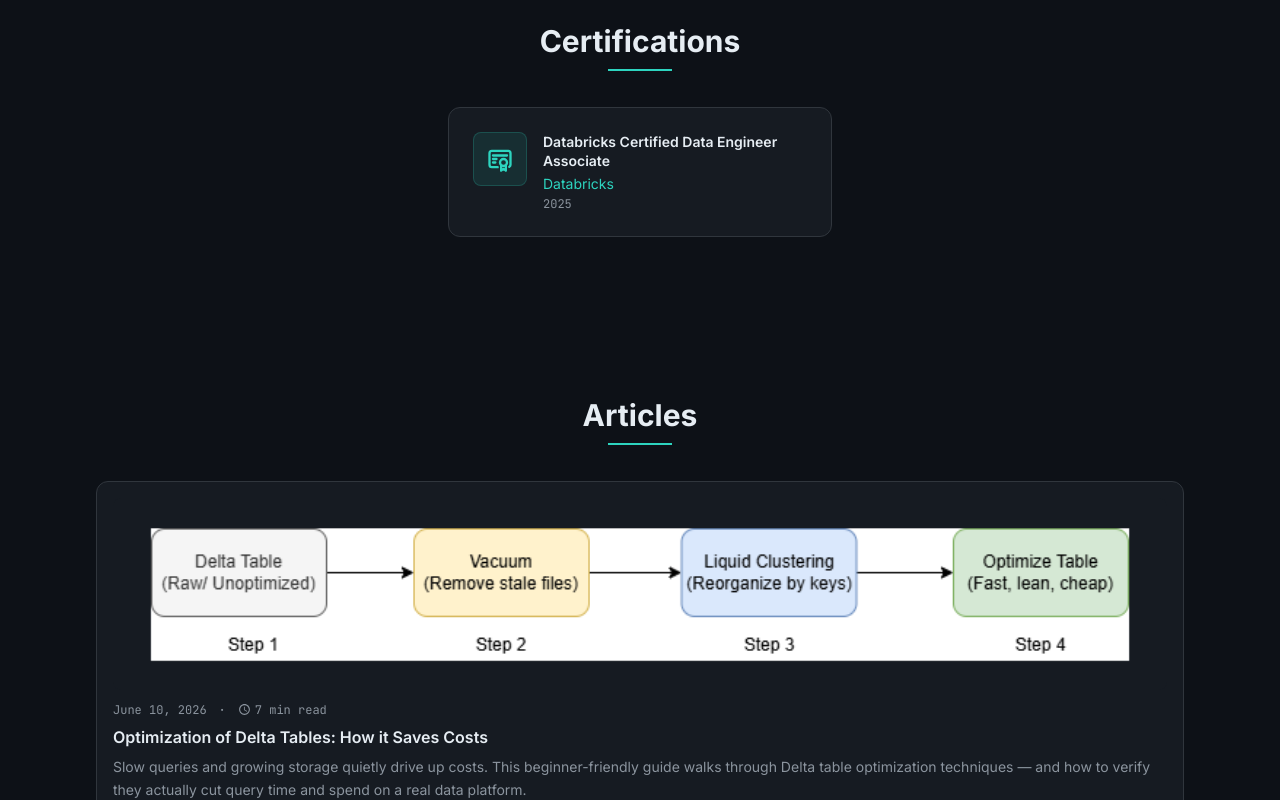
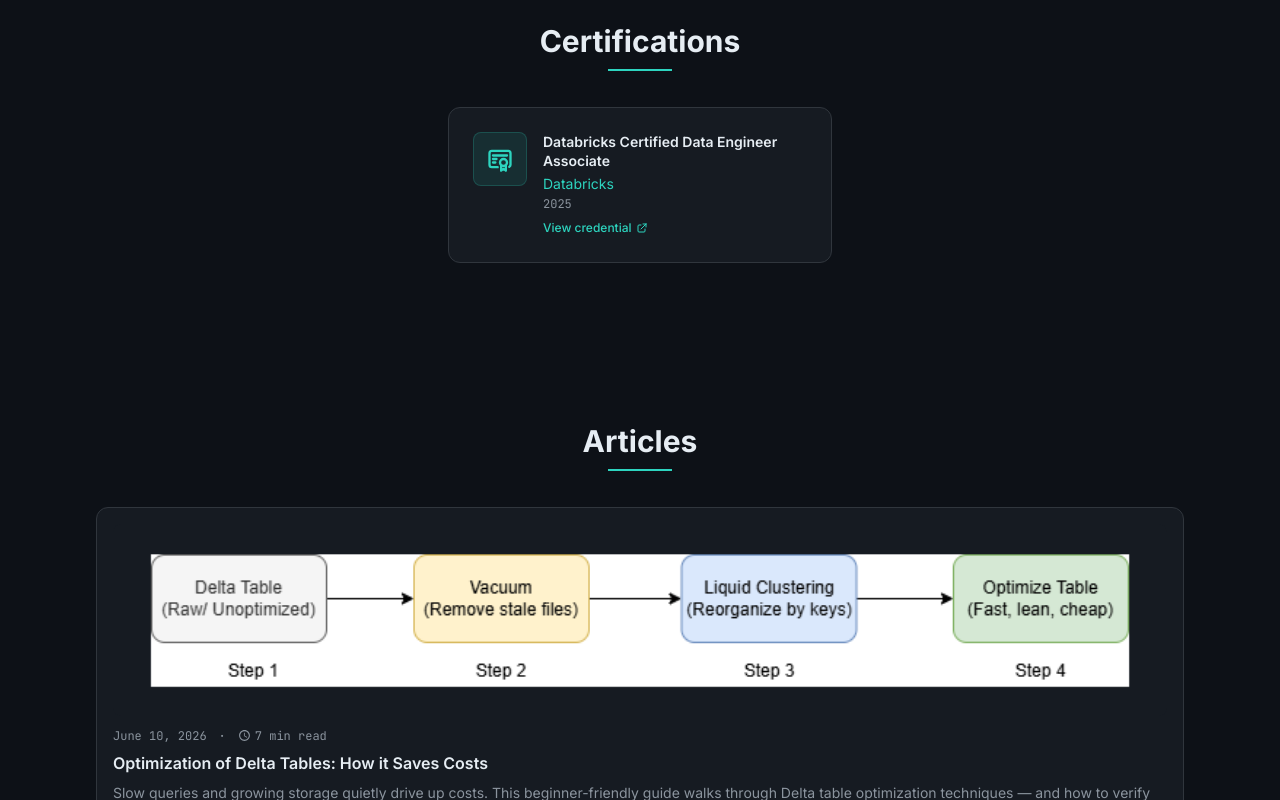
Before and after one commit to Shrinidhibhat87/Shrinidhibhat87.github.io, a React (Vite) app: page / in a window 1280 px wide. Shown: the part 7660-8460 px from the top of the page. Built offline with nearby package versions, Linux system fonts and the light colour scheme.

Commit message:
Add credential link to Databricks certification

```diff
--- a/src/components/Certifications.jsx
+++ b/src/components/Certifications.jsx
@@ -9,6 +9,7 @@
 
 import { useIntersectionMultiple } from '../hooks/useIntersection.js';
 import { TbCertificate } from 'react-icons/tb';
+import { HiOutlineExternalLink } from 'react-icons/hi';
 import { certifications } from '../data/certifications.js';
 
 export default function Certifications() {
@@ -46,6 +47,20 @@ export default function Certifications() {
               </h3>
               <p className="text-teal text-sm">{cert.issuer}</p>
               <p className="text-text-muted text-xs font-mono mt-0.5">{cert.year}</p>
+
+              {/* Credential link — only rendered when credentialUrl is set */}
+              {cert.credentialUrl && (
+                <a
+                  href={cert.credentialUrl}
+                  target="_blank"
+                  rel="noopener noreferrer"
+                  className="inline-flex items-center gap-1 text-teal text-xs font-medium mt-2 hover:underline"
+                  aria-label={`View credential for ${cert.name}`}
+                >
+                  View credential
+                  <HiOutlineExternalLink size={12} />
+                </a>
+              )}
             </div>
           </div>
         ))}
--- a/src/data/certifications.js
+++ b/src/data/certifications.js
@@ -8,6 +8,7 @@
 //   year     - Year achieved (string)
 //   status   - "achieved" | "in-progress"  (in-progress items are hidden from the site)
 //   badgeColor - Tailwind bg color class for the badge accent (optional)
+//   credentialUrl - (optional) link to the public credential; renders a "View credential" link
 // ============================================================
 
 export const certifications = [
@@ -16,6 +17,7 @@ export const certifications = [
     issuer: "Databricks",
     year: "2025",
     status: "achieved",
+    credentialUrl: "https://credentials.databricks.com/4757366d-0a70-4db5-a95c-2b62c625d5f5",
   },
   // Add future certifications below when earned:
   // {
```
